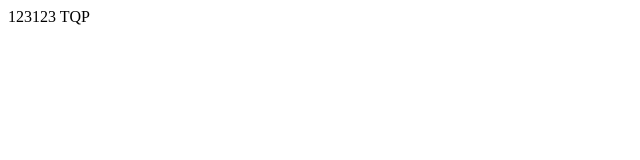
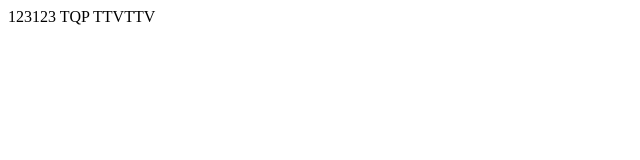
Before and after one commit to TQuocPhu/MyStudy, a plain HTML site: page index.html in a window 1280 px wide. Shown: the full height of the page, 0-640 px from the left. Drawn offline with Linux system fonts and the light colour scheme.

Commit message:
Thêm tính năng

```diff
--- a/index.html
+++ b/index.html
@@ -8,5 +8,6 @@
 <body>
     123123
     TQP
+    TTVTTV
 </body>
 </html>
```
